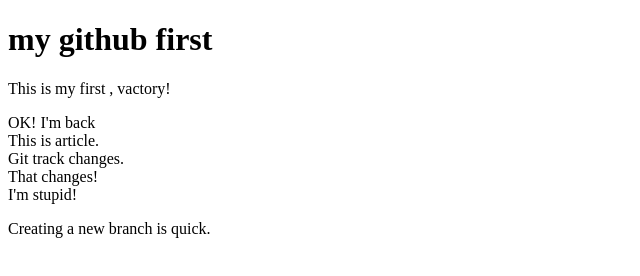
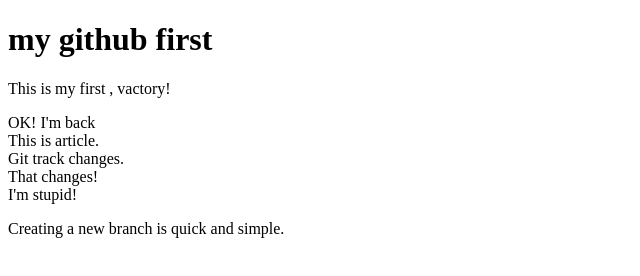
Before and after one commit to 199dqx/mygist, a plain HTML site: page test.html in a window 1280 px wide. Shown: the full height of the page, 0-640 px from the left. Drawn offline with Linux system fonts and the light colour scheme.

Commit message:
and simple

```diff
--- a/test.html
+++ b/test.html
@@ -18,6 +18,6 @@
         <div>Git track changes.</div>
         <div>That changes!</div>
         <div>I'm stupid!</div>
-        <p>Creating a new branch is quick.</p>
+        <p>Creating a new branch is quick and simple.</p>
     </body>
 </html>
```
